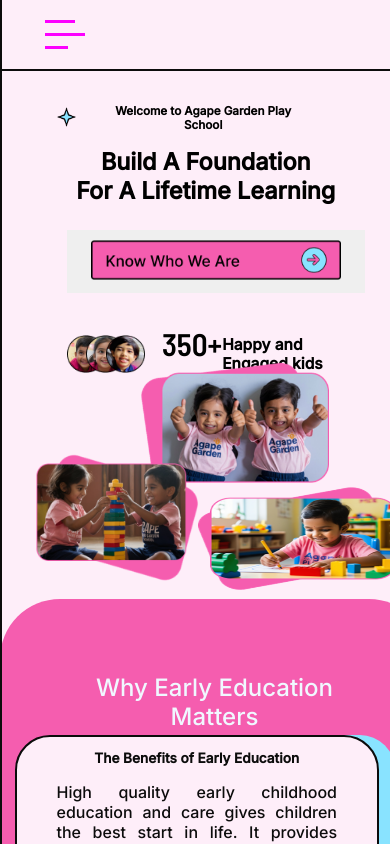
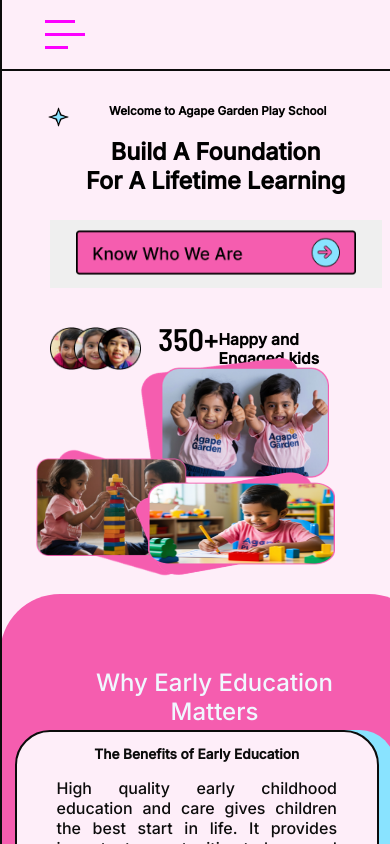
Before and after one commit to MadhavanAR/Agape-garden, a React (Create React App) app: page / in a window 390 px wide. Shown: the top 844 px of the page. Built offline with nearby package versions, Linux system fonts and the light colour scheme.

Commit message:
29commit

```diff
--- a/src/Hero.css
+++ b/src/Hero.css
@@ -86,7 +86,7 @@
 #pic2 {
   width: 69%;
   height: 59vh;
-  margin-left: 45%;
+  margin-left: 60%;
   margin-top: -10%;
 }
 
@@ -96,6 +96,7 @@
   margin: 0 10px;
   position: absolute;
   top: 40%;
+  margin-right: 40%;
 }
 
 .star img {
@@ -206,17 +207,18 @@
   }
 
   .hero-text {
-    width: 90%;
+    width: 100%;
     text-align: center;
   }
 
   .hero-text p {
-    font-size: 5vw;
+    font-size: 3.5vw;
     margin-bottom: 5px;
+    margin-left: 6%;
   }
 
   .hero-text #text1 {
-    font-size: 8vw;
+    font-size: 6vw;
     margin-top: 10px;
   }
 
@@ -232,12 +234,20 @@
     align-items: center;
   }
 
-  .text img {
-    width: 70%;
-    max-width: 100px;
-    margin: 5px 0;
+  #pic3{
+    width: 54%;
+    height:24vh ;
+    margin-left: -33%;
+    margin-top: -3%;
   }
-
+  #pic1,#pic2{
+    width: 100%;
+    height: auto;
+  }
+  #pic2{
+    margin-right: -20%;
+    margin-top: -5%;
+  }
   #hero-bt {
     margin-top: 20px;
     padding: 10px;
--- a/src/gallery.css
+++ b/src/gallery.css
@@ -1,14 +1,10 @@
 .gallery-container {
-  width: 80%;
+  width: 100%;
   margin-left: auto;
   margin-right: 19.5%;
   text-align: center;
   padding-top: 70px;
   padding-bottom: 100px;
-}
-
-.gallery-section h1 {
-  margin-left: 30%;
 }
 
 .gallery-images {
@@ -48,9 +44,9 @@
   }
 
   .gallery-container {
-      width: 80%;
+      width: 140%;
       padding: 20px;
-      margin-left: -20%;
+      margin-left: 120%;
   }
 
   .gallery-images {
@@ -69,7 +65,7 @@
   }
 
   .gallery-images img {
-      width: 80%;
+      width: 30%;
       max-width: 200px;
   }
 
--- a/src/parent-speak.css
+++ b/src/parent-speak.css
@@ -141,8 +141,8 @@
   }
 
   .review-box #profile {
-    height: 45%; /* Smaller profile image */
-    width: 40%; /* Maintain aspect ratio */
+    height:85%; /* Smaller profile image */
+    width: 80%; /* Maintain aspect ratio */
   }
 
   .pscard {
```
